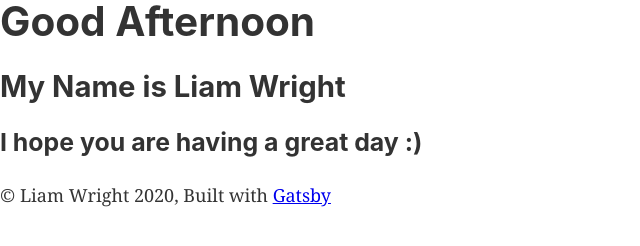
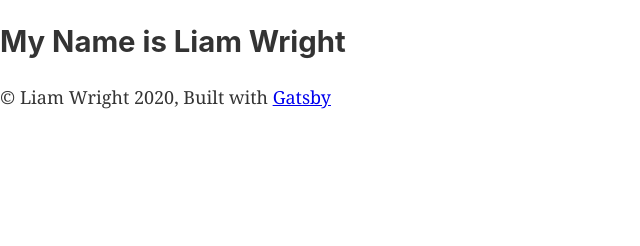
Before and after one commit to UI-liam90/portfolio, a Gatsby site: page / in a window 1280 px wide. Shown: the whole page, without its empty margins (0-640 px from the left). Built offline with nearby package versions, Linux system fonts and the light colour scheme; Gatsby itself is replaced by a stand-in of ours.

Commit message:
added broken code

```diff
--- a/src/components/welcome.js
+++ b/src/components/welcome.js
@@ -1,35 +1,41 @@
 import React from "react"
 import "./welcome.css"
 
-const Welcome = () => {
-  const WelcomeMessage = () => {
-    let time = new Date();
-    let hour = time.getHours();
-    if(hour >= 0 && hour < 12) {
-      return `Good Morning`
-    } else if(hour >= 12 && hour < 18) {
-      return `Good Afternoon`
-    } else {
-      return `Good evening`
-    }
-  }
-  const NiceMessage = () => {
-    const greetings = [
+class Welcome extends React.Component {
+  constructor(props) {
+    super(props);
+    this.state = {
+      welcome: '',
+      greeting: ''
+    };
+    this.time = new Date();
+    this.hour = this.time.getHours();
+    this.greetings = [
       'How are you Today?',
       'I hope you are having a great day :)',
       'How can I help you on this fine day?'
-    ]
-    const greeting = greetings[Math.floor(Math.random() * greetings.length)];
+    ];
+  }
 
-    return greeting;
-  }
-  return (
-    <>
-      <h1><WelcomeMessage /></h1>
-      <h2>My Name is Liam Wright</h2>
-      <h3><NiceMessage /></h3>
-    </>
-  );
+  // if(this.hour >= 0 && this.hour < 12) {
+  //   setWelcome('Good Morning');
+  // } else if(hour >= 12 && hour < 18) {
+  //   setWelcome('Good Afternoon');
+  // } else {
+  //   setWelcome('Good Evenng');
+  // }
+
+  // setGreeting(greetings[Math.floor(Math.random() * greetings.length)]);
+
+  render() {
+    return (
+      <>
+        <h1>{this.state.welcome}</h1>
+        <h2>My Name is Liam Wright</h2>
+        <h3>{this.state.greeting}</h3>
+      </>
+    )
+  };
 }
 
 export default Welcome
```
